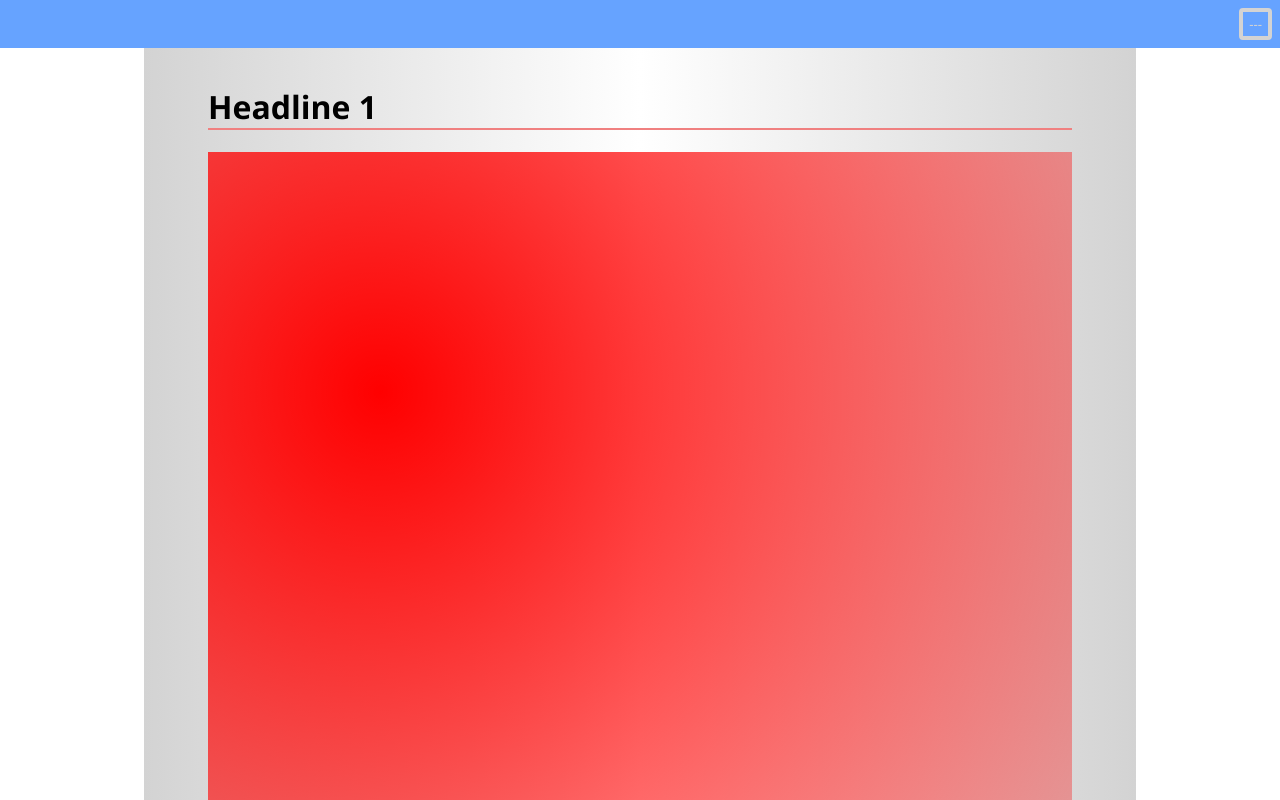
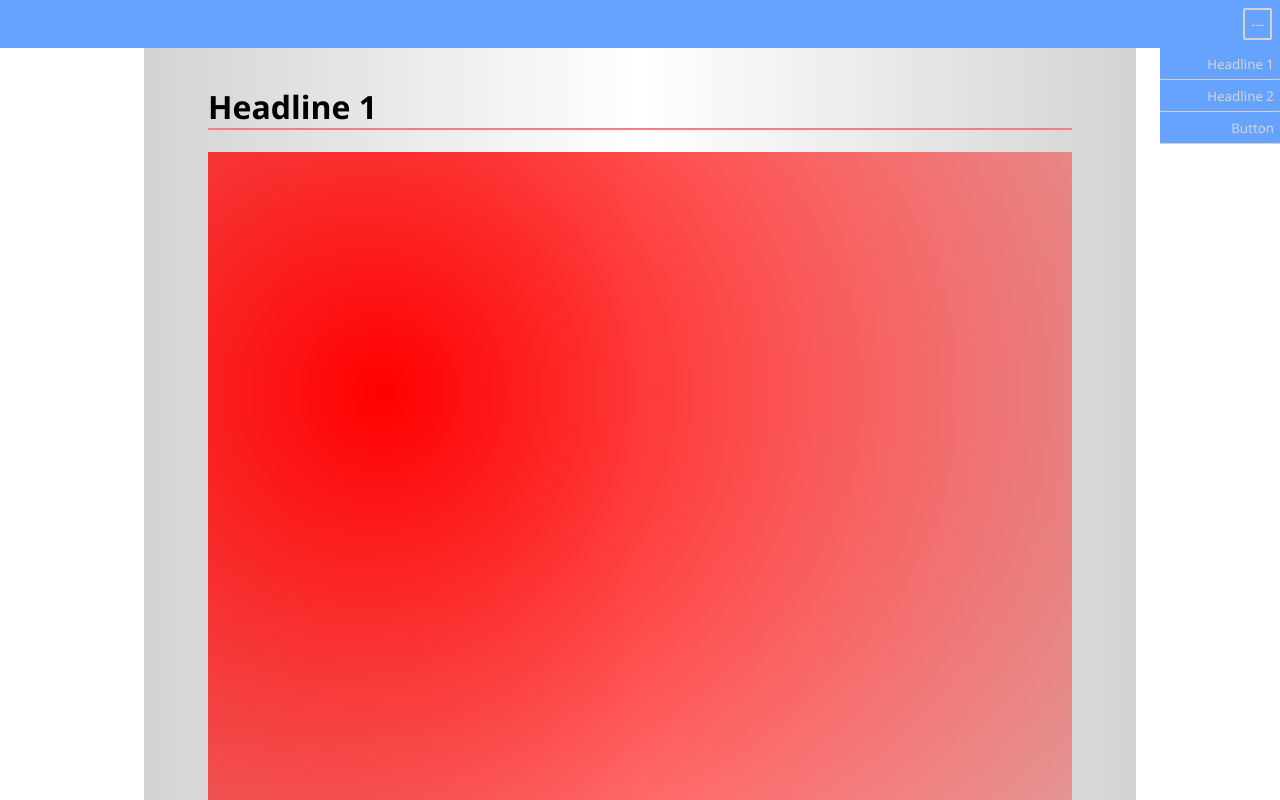
Before and after one commit to Kharonus/webpack-website, a website built with webpack: page index.html in a window 1280 px wide. Both pictures are taken after a click on the button "---". Shown: the top 800 px of the page. Built offline with nearby package versions, Linux system fonts and the light colour scheme.

Commit message:
Added correct component structure
- added component initialization
- added html loader
- create menu toggle

```diff
--- a/index.html
+++ b/index.html
@@ -7,21 +7,6 @@
 
 <body>
   <script src="main.js"></script>
-
-  <div class="header">
-    <button class="light">---</button>
-  </div>
-
-  <div class="content">
-    <h1>Headline 1</h1>
-    <div class="placeholder"></div>
-
-    <h1>Headline 2</h1>
-    <div class="placeholder"></div>
-
-    <h1>Headline 3</h1>
-    <div class="placeholder"></div>
-  </div>
 </body>
 
 </html>
--- a/package.json
+++ b/package.json
@@ -22,6 +22,7 @@
   "homepage": "https://github.com/Kharonus/webpack-website#readme",
   "devDependencies": {
     "css-loader": "^1.0.0",
+    "html-loader": "^0.5.5",
     "node-sass": "^4.9.3",
     "sass-loader": "^7.1.0",
     "style-loader": "^0.23.1",
--- /dev/null
+++ b/src/components/content/content.component.html
@@ -0,0 +1,10 @@
+<div class="content">
+    <h1>Headline 1</h1>
+    <div class="placeholder"></div>
+
+    <h1>Headline 2</h1>
+    <div class="placeholder"></div>
+
+    <h1>Headline 3</h1>
+    <div class="placeholder"></div>
+</div>
--- /dev/null
+++ b/src/components/content/content.component.ts
@@ -0,0 +1,11 @@
+import template from './content.component.html';
+
+export class ContentComponent {
+
+    /**
+     * Creates the HTML of the content component.
+     */
+    public createHtml(): void {
+        document.body.insertAdjacentHTML('beforeend', template);
+    }
+}
--- /dev/null
+++ b/src/components/header/header.component.html
@@ -0,0 +1,8 @@
+<div class="header">
+    <button id="menu-toggle" class="icon">---</button>
+</div>
+<ul id="navigation-menu">
+    <li><button class="list">Headline 1</button></li>
+    <li><button class="list">Headline 2</button></li>
+    <li><button class="list">Button</button></li>
+</ul>
--- /dev/null
+++ b/src/components/header/header.component.ts
@@ -0,0 +1,19 @@
+import template from './header.component.html';
+
+export class HeaderComponent {
+
+    /**
+     * Creates the HTML of the header component.
+     */
+    public createHtml(): void {
+        document.body.insertAdjacentHTML('beforeend', template);
+
+        const toggle = document.getElementById('menu-toggle');
+        toggle.onclick = this.toggleNavigationMenu;
+    }
+
+    private toggleNavigationMenu(): void {
+        const menu = document.getElementById('navigation-menu');
+        menu.style.visibility = menu.style.visibility === 'visible' ? 'collapse' : 'visible';
+    }
+}
--- a/src/index.ts
+++ b/src/index.ts
@@ -1 +1,11 @@
 import './style/styles.scss';
+
+import { HeaderComponent } from './components/header/header.component';
+import { ContentComponent } from './components/content/content.component';
+
+const headerComponent = new HeaderComponent();
+const contentComponent = new ContentComponent();
+
+// Create HTML
+headerComponent.createHtml();
+contentComponent.createHtml();
--- a/src/style/buttons.scss
+++ b/src/style/buttons.scss
@@ -3,16 +3,28 @@
 button {
     height: 32px;
     background-color: transparent;
-    border-style: solid;
-    border-width: 4px;
-    border-radius: 4px;
+    border: 2px solid;
+    border-radius: 2px;
 
     &:active {
-        border-style: inset;
+        box-shadow: inset 0 0 10px;
     }
 
-    &.light {
+    &:focus {
+        outline: none;
+    }
+
+    &.icon {
         color: $lightgray;
-        border-color: $lightgray;
+    }
+
+    &.list {
+        width: 120px;
+        text-align: right;
+        color: lightgray;
+        border-bottom-width: 1px;
+        border-top-width: 0;
+        border-right-width: 0;
+        border-left-width: 0;
     }
 }
--- a/src/style/styles.scss
+++ b/src/style/styles.scss
@@ -21,6 +21,22 @@ body {
     flex-direction: row;
     justify-content: flex-end;
     align-items: center;
+}
+
+#navigation-menu {
+    margin: 0;
+    padding: 0;
+    position: fixed;
+    right: 0;
+    top: $header-height;
+    visibility: collapse;
+    list-style: none;
+    background-color: $blue;
+
+    li {
+        width: fit-content;
+        margin: 0;
+    }
 }
 
 .content {
--- a/webpack.config.js
+++ b/webpack.config.js
@@ -21,7 +21,17 @@ module.exports = {
                         includePaths: ["src/style"]
                     }
                 }]
+            },
+            {
+                test: /\.html$/,
+                use: [{
+                    loader: 'html-loader',
+                    options: {
+                        minimize: true
+                    }
+                }],
             }
+
         ]
     },
     resolve: {
```
Also changed, not shown: 1 other file.
